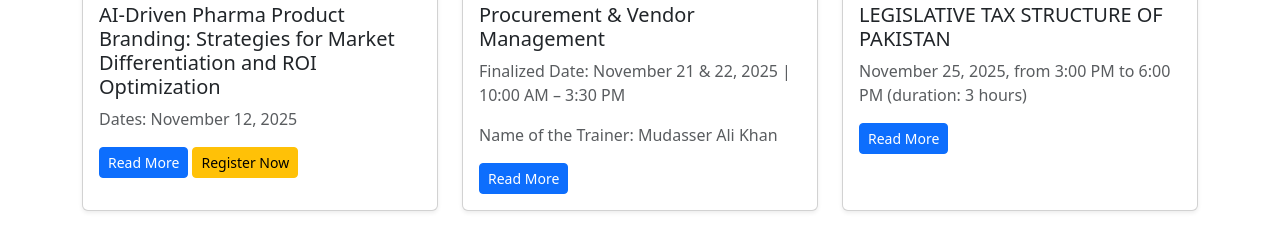
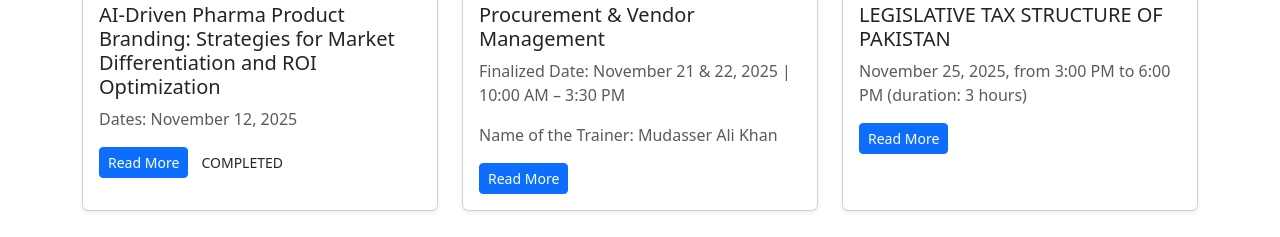
Before and after one commit to abdulmoiz65/cspd_html-css-js, a plain HTML site: page programs.html in a window 1280 px wide. Shown: the part 1283-1520 px from the top of the page. Drawn offline with nearby package versions, Linux system fonts and the light colour scheme.

Commit message:
working on cspd

```diff
--- a/programs.html
+++ b/programs.html
@@ -140,9 +140,12 @@
           <button class="btn btn-primary btn-sm" data-bs-toggle="modal" data-bs-target="#pharmaWorkshopModal">
             Read More
           </button>
-        <a href="https://docs.google.com/forms/d/e/1FAIpQLSdWrXKQl_OMKYznN8sUVK7SYjP6VTQ-_AHhhI2eKKUUxKWWVw/viewform" target="_blank" class="btn btn-warning btn-sm">
+        <!-- <a href="https://docs.google.com/forms/d/e/1FAIpQLSdWrXKQl_OMKYznN8sUVK7SYjP6VTQ-_AHhhI2eKKUUxKWWVw/viewform" target="_blank" class="btn btn-warning btn-sm">
   Register Now
-</a>
+</a> -->
+<button class="btn btn-Info btn-sm" >
+            COMPLETED
+          </button>
 
         </div>
       </div>
```
